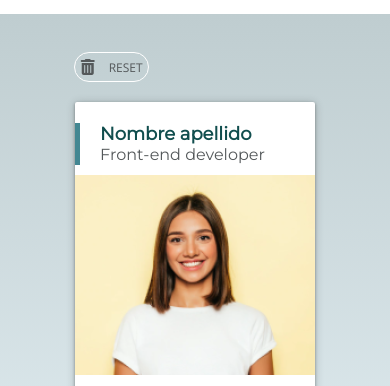
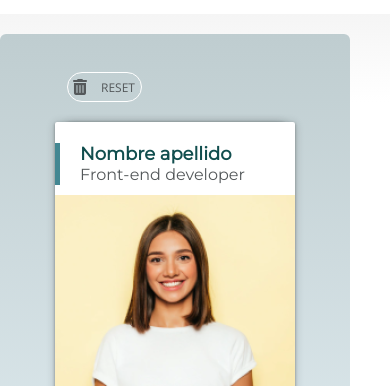
Before and after one commit to aliciaapadron/ana-bolena-profile-cards, a website: page public/card.html in a window 390 px wide. Shown: the part 97-483 px from the top of the page. Drawn offline with nearby package versions, Linux system fonts and the light colour scheme.

Commit message:
variable order and add tablet mixins in box-preview and preview-section

```diff
--- a/public/card.html
+++ b/public/card.html
@@ -23,7 +23,7 @@
     <header class="header">
         <img class="header__img" src="./assets/images/tarjetas-molonas.png" alt="Logo imagenes" title="Logo imagenes" />
     </header>
-    <section>
+    <section class="box-preview">
       <section class="preview-section">
         <div class="preview-box">
           <section class="preview-box__container">
--- a/src/scss/core/_variables.scss
+++ b/src/scss/core/_variables.scss
@@ -4,25 +4,26 @@ $font-second: 'Merriweather', serif;
 $font-third: 'Montserrat', sans-serif;
 
 // colors
+
+$white: #d5d5d5;
+$white-two: #ffffff;
+$white-four: #f5f5f5;
+$silver: #bfcdd0;
+$pale-grey: #dde9ed;
 $light-khaki: #f9f4dc;
-$black-20: rgba(0, 0, 0, 0.2);
+$light-grey-blue: #a0c0cf;
+$hospital-green: #a2deaf;
+$dirty-blue: #438792;
+$azure: #00a0f5;
+$dark-green-blue: #114e4e;
+$gunmetal: #54585a;
+$brownish-grey: #6b6b6b;
+$slate: #3e5b65;
+$faded-orange: #eab052;
+$dull-orange: #e17334;
 $tomato: #e95626;
 $dried-blood: #420101;
 $rusty-red: #bd1010;
-$faded-orange: #eab052;
-$light-grey-blue: #a0c0cf;
-$azure: #00a0f5;
-$white: #d5d5d5;
-$white-two: #d8d8d8;
 $black: #000;
-$gunmetal: #54585a;
-$brownish-grey: #6b6b6b;
-$slate: #3e5b65;
-$dark-green-blue: #114e4e;
-$white-two: #fff;
-$white-four: #f5f5f5;
-$dull-orange: #e17334;
-$hospital-green: #a2deaf;
-$dirty-blue: #438792;
-$silver: #bfcdd0;
-$pale-grey: #dde9ed;
+$black-20: rgba(0, 0, 0, 0.2);
+$black-shadow: rgba(0, 0, 0, 0.35);
--- a/src/scss/layout/_desings.scss
+++ b/src/scss/layout/_desings.scss
@@ -1,5 +1,8 @@
 .section-colours {
   background-color: #d8d8d8;
+  @include tablet() {
+    width: 50vw;
+  }
 }
 .container-design {
   display: flex;
--- a/src/scss/layout/_profile-card.scss
+++ b/src/scss/layout/_profile-card.scss
@@ -1,6 +1,21 @@
+.box-preview {
+  padding: 20px 40px 20px 0px;
+  background-image: linear-gradient(to bottom, $white-four, $white-two 9%);
+
+  @include tablet() {
+    display: flex;
+    flex-direction: row-reverse;
+  }
+}
+
 .preview-section {
   padding: 38px 0 40px 0;
-  background-image: linear-gradient(to bottom, #bfcdd0, #dde9ed);
+  background-image: linear-gradient(to bottom, $silver, $pale-grey);
+  border-radius: 6px;
+  @include tablet() {
+    width: 50vw;
+    padding: 173px 0 260px 0;
+  }
 }
 
 .preview-box {
@@ -36,6 +51,9 @@
     flex-direction: column;
     justify-content: center;
     align-items: center;
+    border-radius: 2px;
+    box-shadow: 0 1px 10px 0 $black-20, 0 1px 3px 0 rgba(0, 0, 0, 0.35);
+    background-color: var(--white-two);
     &--img {
       padding: 10px 0;
     }
@@ -45,9 +63,8 @@
 .containercard {
   width: 240px;
   height: 329px;
-  background-color: $white-two;
   border-radius: 2px;
-  box-shadow: 0 1px 10px 0 $black-20, 0 1px 3px 0 rgba(0, 0, 0, 0.35);
+  box-shadow: 0 1px 10px 0 $black-20, 0 1px 3px 0 $black-shadow;
   background-color: $white-two;
   &__box {
     display: flex;
```
Also changed, not shown: src/html/partials/profile-card.html (+1 -1 lines), public/assets/css/main.css, 1 other file.
